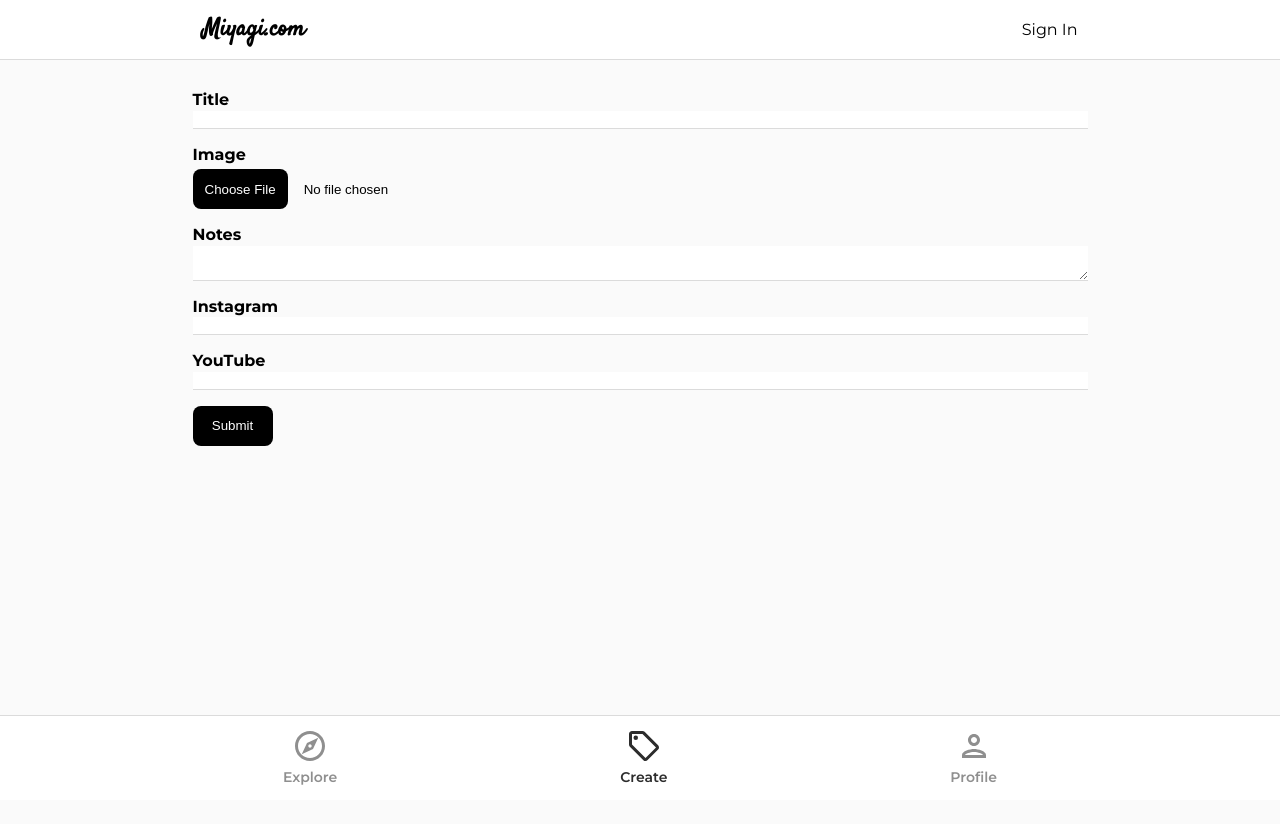
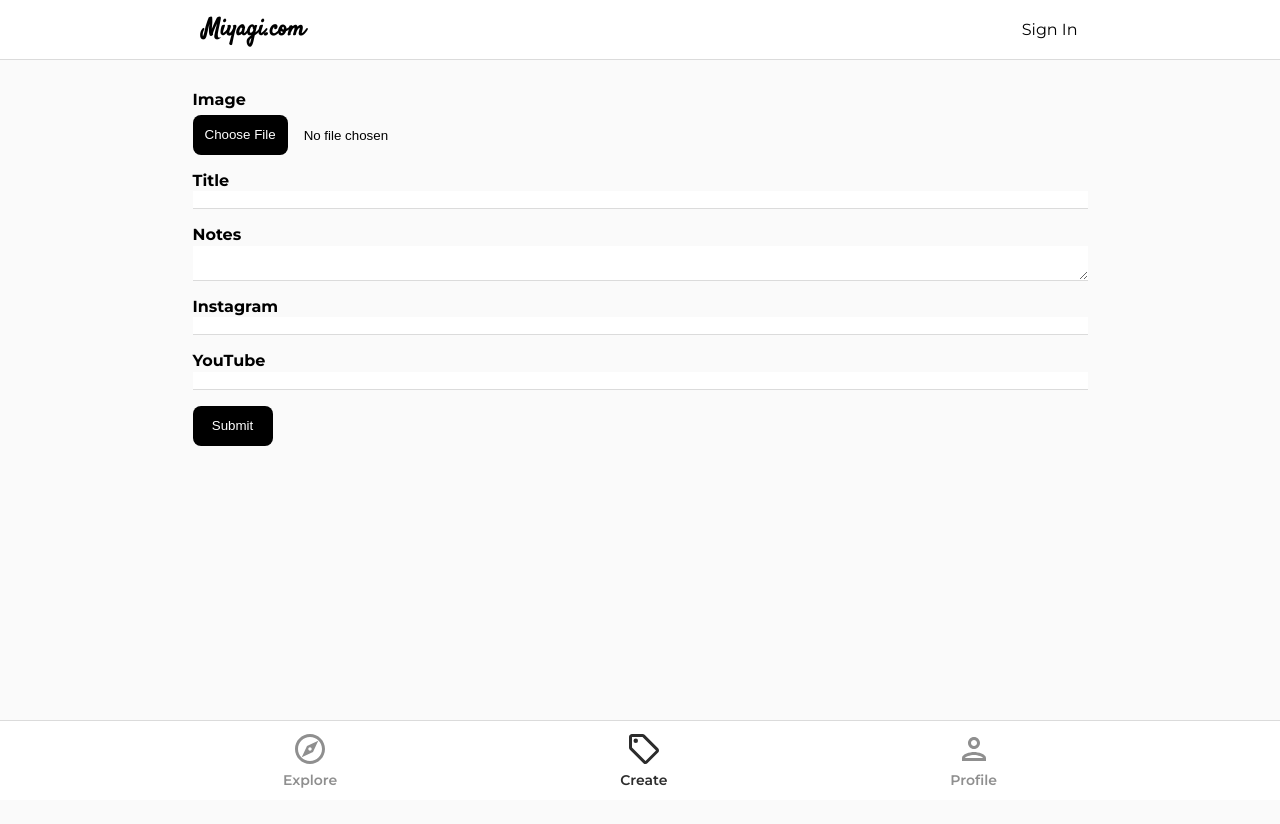
Before and after one commit to asherman-ca/miyagi, a React (Create React App) app: page /create in a window 1280 px wide. Shown: the top 824 px of the page. Before the commit the page ends 800 px from the top, so only its background shows below. Built offline with nearby package versions, Linux system fonts and the light colour scheme; no server answers.

Commit message:
overflow fix and create preview init

```diff
--- a/src/index.css
+++ b/src/index.css
@@ -95,11 +95,11 @@ button {
 .profile,
 .listingDetails,
 .category,
-.explore {
-	margin: 1rem;
-	overflow-y: hidden;
-}
-@media (min-width: 1024px) {
+.explore { */
+/* margin: 1rem; */
+/* overflow-y: hidden; */
+/* } */
+/* @media (min-width: 1024px) {
 	.pageContainer,
 	.offers,
 	.profile,
@@ -154,6 +154,9 @@ button {
 
 .pageContainer {
 	width: 100%;
+	padding-bottom: 70px;
+	height: 100vh;
+	overflow-y: scroll;
 }
 
 .contentContainer {
@@ -285,7 +288,7 @@ button {
 	left: 0;
 	bottom: 0;
 	right: 0;
-	height: 85px;
+	height: 80px;
 	background-color: #ffffff;
 	z-index: 1000;
 	display: flex;
@@ -837,7 +840,7 @@ button {
 	background-color: rgba(44, 44, 44, 0.1);
 } */
 
-.createListing {
+/* .createListing {
 	background-color: #ffffff;
 	border-radius: 1rem;
 	padding: 0.25rem 1rem;
@@ -857,6 +860,22 @@ button {
 
 .lisitingsList {
 	padding: 0;
+} */
+
+.previewContainer {
+	margin-top: 2rem;
+}
+
+.previewHeader {
+	text-decoration: underline;
+	font-weight: bold;
+	margin-bottom: 1rem;
+}
+
+.previewCard {
+	max-width: 24rem;
+	border-radius: 0.5rem;
+	background-color: rgb(255 255 255 / var(--tw-bg-opacity));
 }
 
 .formLabel {
--- a/src/pages/Create.jsx
+++ b/src/pages/Create.jsx
@@ -17,14 +17,16 @@
     const navigate = useNavigate()
     const isMounted = useRef(true)
     const auth = getAuth();
+    // const instaUrl = 'https://www.instagram.com/p/CaVixB0A206/'
+    const instaUrl = ''
 
     const [loading, setLoading] = useState(false)
     const [formData, setFormData] = useState({
       title: '',
       images: {},
       notes: '',
-      instagramUrls: [],
-      youTubeUrls: []
+      instagramUrl: '',
+      youTubeUrl: ''
     })
 
     useEffect(() => {
@@ -126,10 +128,20 @@
       return <Spinner />
     }
 
+    const socialInputs = formData.instagramUrl.length > 10 || formData.youTubeUrl.length > 10
+
     return (
       <div className="pageContainer">
         <div className="contentContainer">
           <form className="createFormContainer" onSubmit={onSubmit}>
+            <label className="createFormLabel">Image</label>
+            <input
+              id='imageUrl'
+              type='file'
+              className="createFormImage"
+              accept='.jpg,.png,.jpeg'
+              onChange={onMutate}
+            />
             <label className="createFormLabel">Title</label>
             <input
               id='title'
@@ -139,14 +151,6 @@
               minLength='3'
               maxLength='30'
               required
-            />
-            <label className="createFormLabel">Image</label>
-            <input
-              id='imageUrl'
-              type='file'
-              className="createFormImage"
-              accept='.jpg,.png,.jpeg'
-              onChange={onMutate}
             />
             <label className="createFormLabel">Notes</label>
             <textarea
@@ -162,6 +166,9 @@
               className="createFormInput"
               onChange={onMutate}
             />
+            <div className="previewInsta">
+                {formData.instagramUrl.length > 10 && <iframe src={`${formData.instagramUrl}embed`} width="200" height="220" frameborder="0" scrolling="no" allowtransparency="true" />}
+              </div>
             <label className="createFormLabel">YouTube</label>
             <input
               id='youTubeUrl'
@@ -169,6 +176,9 @@
               className="createFormInput"
               onChange={onMutate}
             />
+            <div className="previewYoutube">
+              {formData.youTubeUrl.length > 10 && <iframe width="250" height="125" src={`https://www.youtube.com/embed/${formData.youTubeUrl.split("=")[1]}`} title="YouTube video player" frameborder="0" allow="accelerometer; autoplay; clipboard-write; encrypted-media; gyroscope; picture-in-picture" allowfullscreen />}
+            </div>
             <button className="primaryButton">
               Submit
             </button>
```
